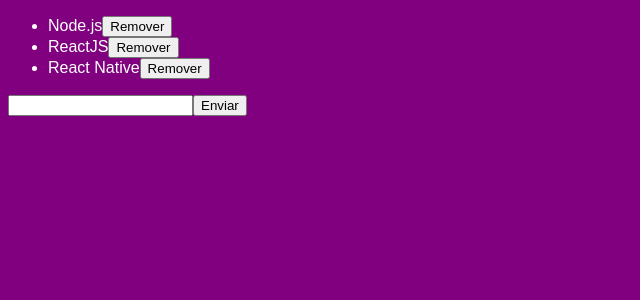
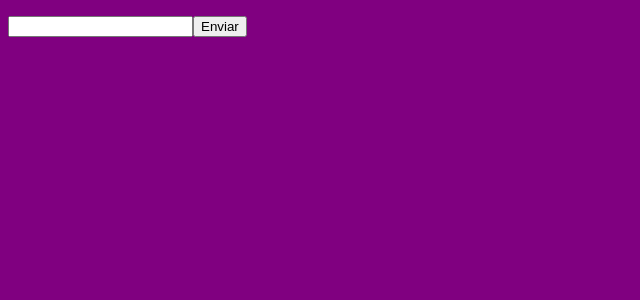
Before and after one commit to cvbordalo/react-introduction, a React app: page / in a window 1280 px wide. Shown: the top 300 px of the page, without its empty margins (0-640 px from the left). Built offline with nearby package versions, Linux system fonts and the light colour scheme.

Commit message:
feat: Component cycle of life

```diff
--- a/src/components/TechList.js
+++ b/src/components/TechList.js
@@ -6,12 +6,22 @@
 class TechList extends Component {
   state = {
     newTech: '',
-    techs: [
-      'Node.js',
-      'ReactJS',
-      'React Native'
-    ]
+    techs: []
   };
+
+  componentDidMount() {
+    const techs = localStorage.getItem('techs');
+
+    if (techs) {
+      this.setState({ techs: JSON.parse(techs) });
+    }
+  }
+
+  componentDidUpdate(_, prevState) {
+    if (prevState.techs !== this.state.techs) {
+      localStorage.setItem('techs', JSON.stringify(this.state.techs));
+    }
+  }
 
   handleInputChange = e => {
     this.setState({ newTech: e.target.value });
```
